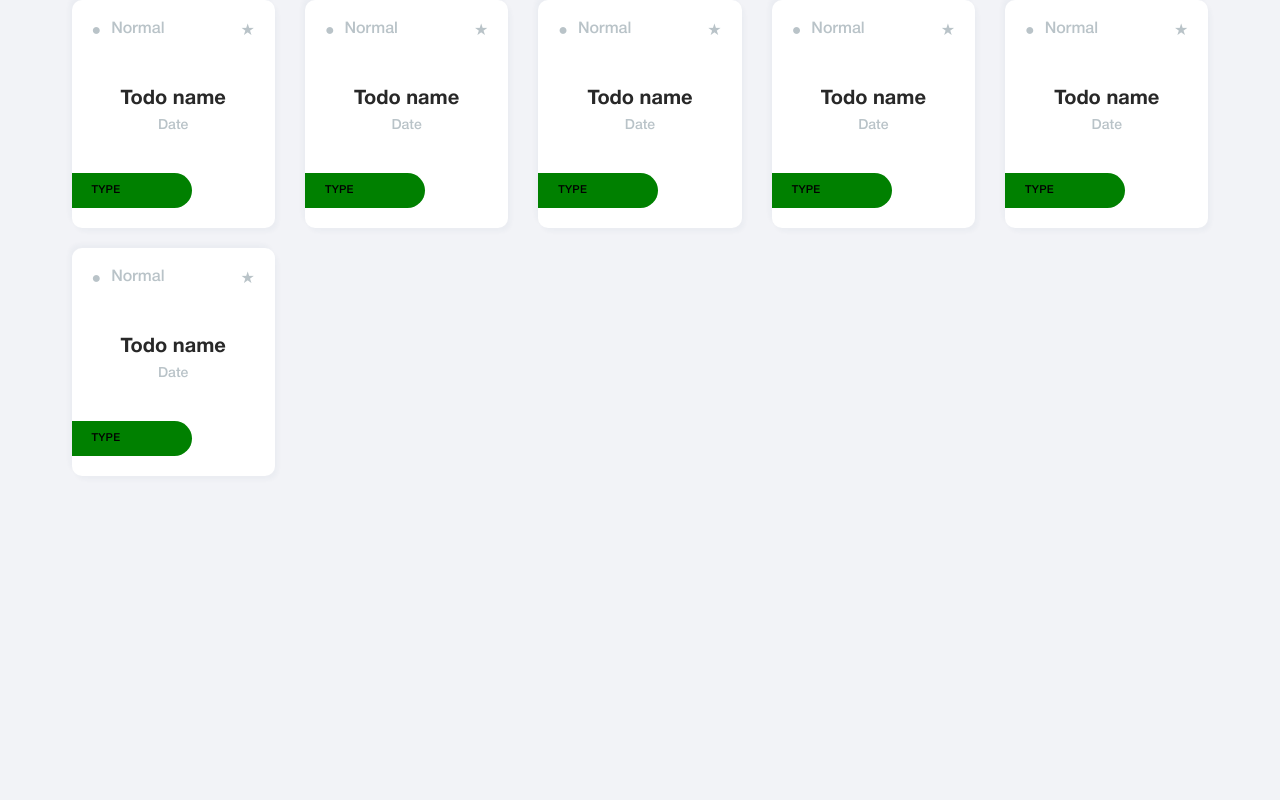
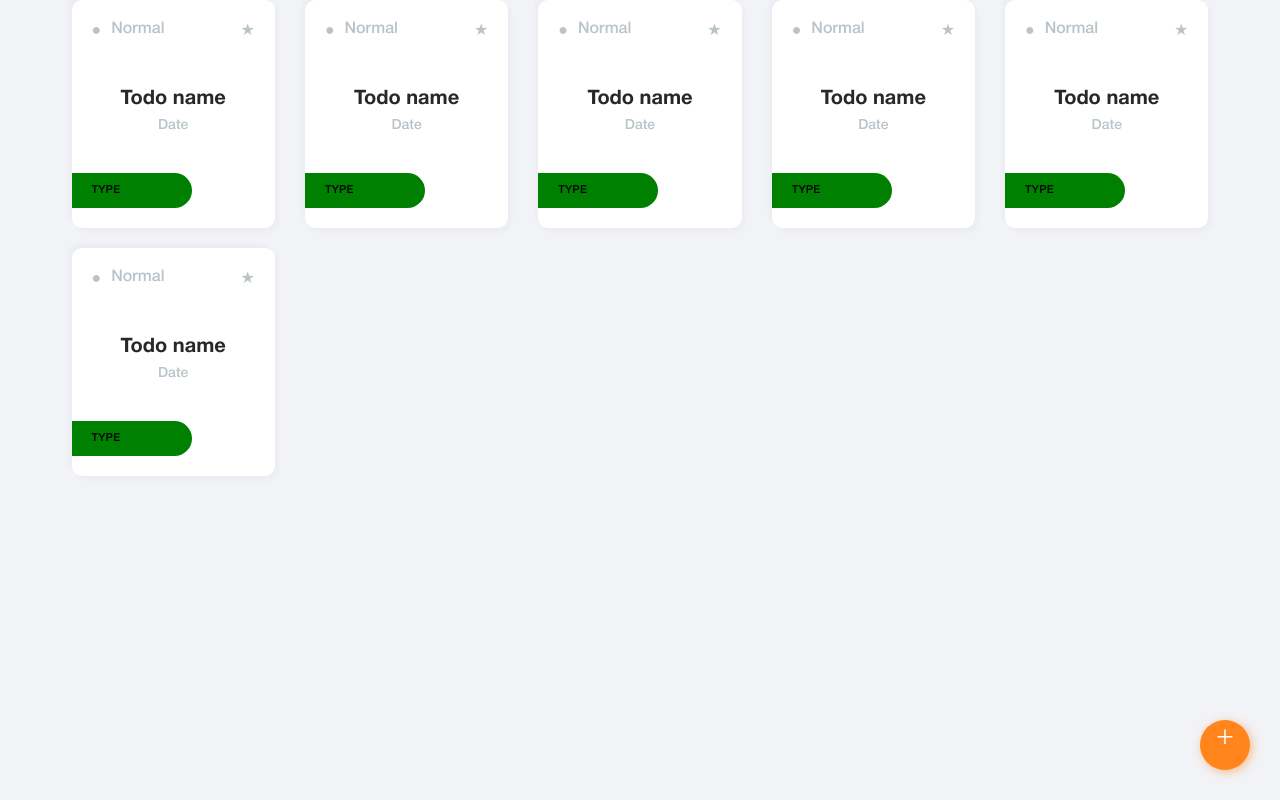
Before and after one commit to KaterynaKolomiiets/QuestifyFront, a React (Create React App) app: page / in a window 1280 px wide. Built offline with nearby package versions, Linux system fonts and the light colour scheme.

Commit message:
add button done

```diff
--- /dev/null
+++ b/src/components/ButtonAddCard/ButtonAddCard.jsx
@@ -0,0 +1,11 @@
+import "../../utils/variables.css";
+import s from "./ButtonAddCard.module.css";
+const ButtonAddCard = () => {
+  return (
+    <button className={s.ButtonAddCard} type="button">
+      +
+    </button>
+  );
+};
+
+export default ButtonAddCard;
--- /dev/null
+++ b/src/components/ButtonAddCard/ButtonAddCard.module.css
@@ -0,0 +1,16 @@
+.ButtonAddCard {
+  position: fixed;
+  bottom: 30px;
+  right: 30px;
+  width: 50px;
+  height: 50px;
+  border-radius: 50%;
+  border: 1px solid transparent;
+  background-color: var(--accent);
+  box-shadow: 2px 2px 10px rgba(255, 133, 28, 0.5);
+  color: white;
+  font-size: 30px;
+  font-family: "HelveticaNeueCyr-Light";
+  display: flex;
+  justify-content: center;
+}
--- a/src/components/Container/Container.jsx
+++ b/src/components/Container/Container.jsx
@@ -1,9 +1,11 @@
+import ButtonAddCard from "../ButtonAddCard/ButtonAddCard";
 import Card from "./Card/Card";
 import s from "./Container.module.css";
 const Container = () => {
   return (
     <div className={s.container}>
       <Card />
+      <ButtonAddCard />
     </div>
   );
 };
```
